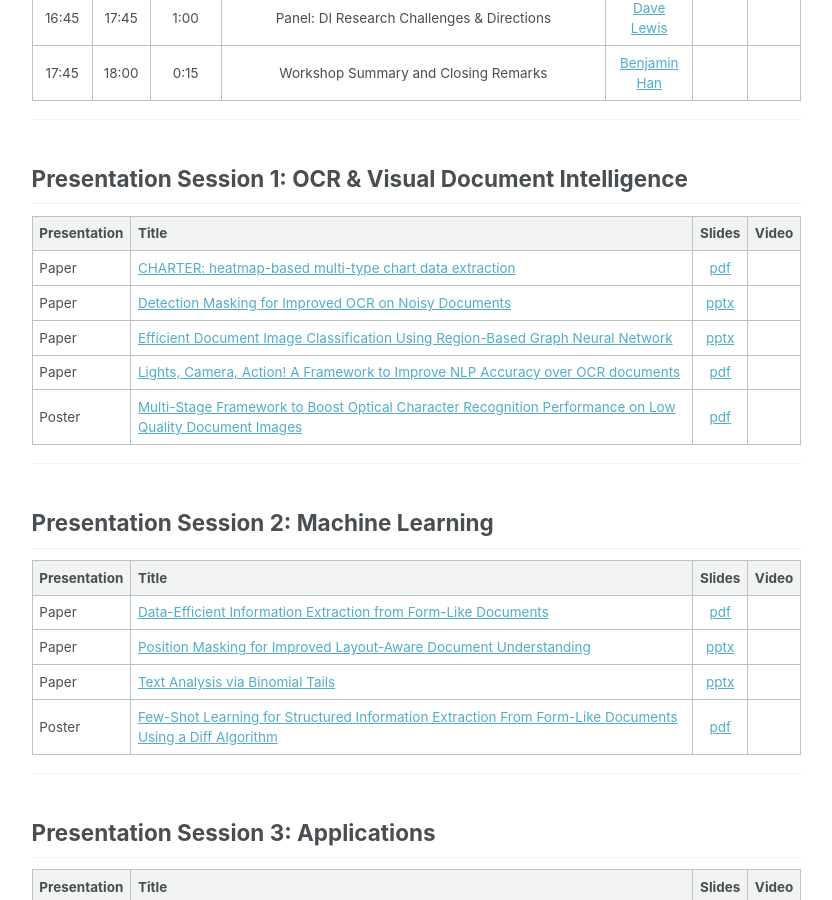
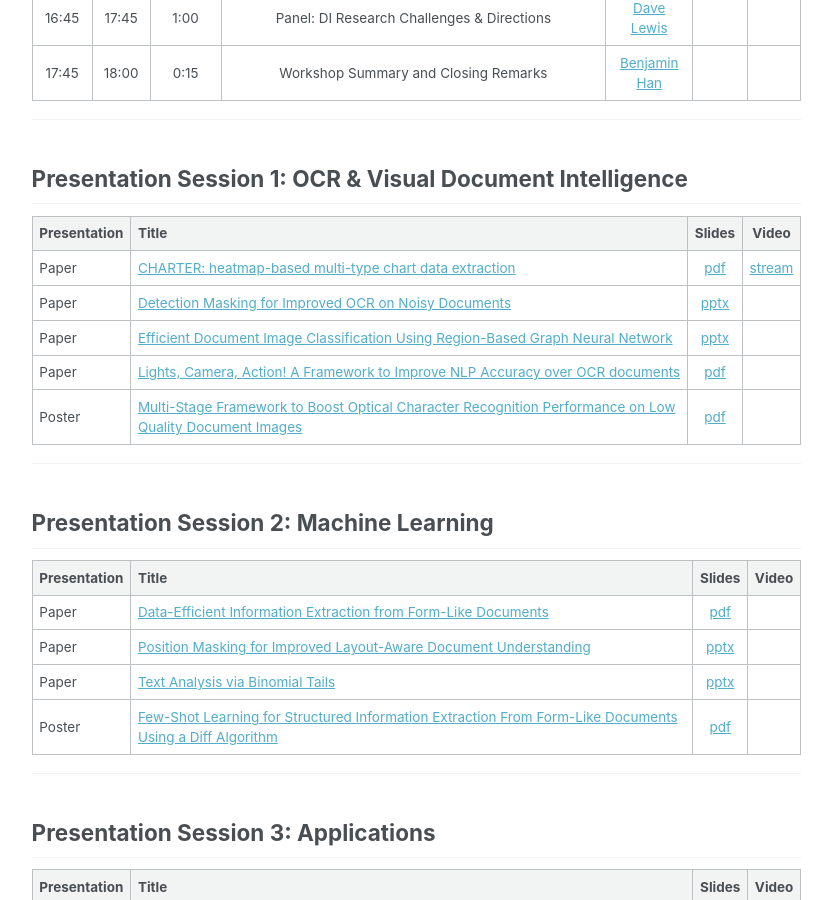
Before and after one commit to document-intelligence/DI-2022, a Jekyll site: the page built from _pages/program.md, in a window 1280 px wide and 900 px high, scrolled down 1124 px. Shown: the whole window, without its empty margins (250-1082 px from the left). Built offline with Jekyll 4.4.1, drawn with Linux system fonts in a browser that asks for light colours.

Commit message:
Update program.md

```diff
--- a/_pages/program.md
+++ b/_pages/program.md
@@ -35,7 +35,7 @@ permalink: /program/
 
 | Presentation | Title | Slides | Video |
 |:- |:- |:-: |:-: |
-| Paper | [CHARTER: heatmap-based multi-type chart data extraction](https://document-intelligence.github.io/DI-2021/papers/#paper_7) | [pdf](</DI-2021/files/di-2021_slides_7.pdf>) ||
+| Paper | [CHARTER: heatmap-based multi-type chart data extraction](https://document-intelligence.github.io/DI-2021/papers/#paper_7) | [pdf](</DI-2021/files/di-2021_slides_7.pdf>) | [stream](https://youtu.be/5olxIFRQjyo) |
 | Paper | [Detection Masking for Improved OCR on Noisy Documents](https://document-intelligence.github.io/DI-2021/papers/#paper_2) | [pptx](</DI-2021/files/di-2021_slides_2.pptx>) ||
 | Paper | [Efficient Document Image Classification Using Region-Based Graph Neural Network](https://document-intelligence.github.io/DI-2021/papers/#paper_18) | [pptx](</DI-2021/files/di-2021_slides_18.pptx>) ||
 | Paper | [Lights, Camera, Action! A Framework to Improve NLP Accuracy over OCR documents](https://document-intelligence.github.io/DI-2021/papers/#paper_22) | [pdf](</DI-2021/files/di-2021_slides_22.pdf>) ||
```
